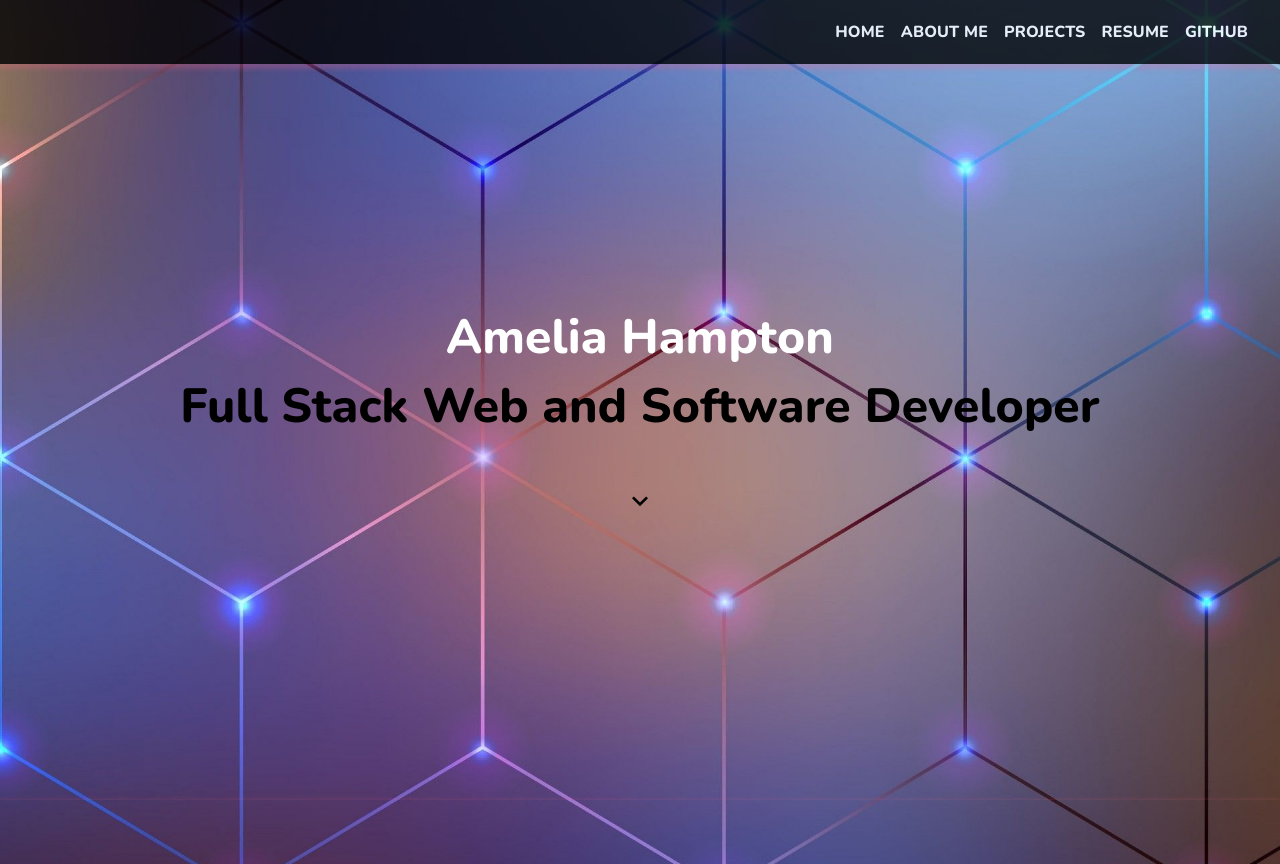
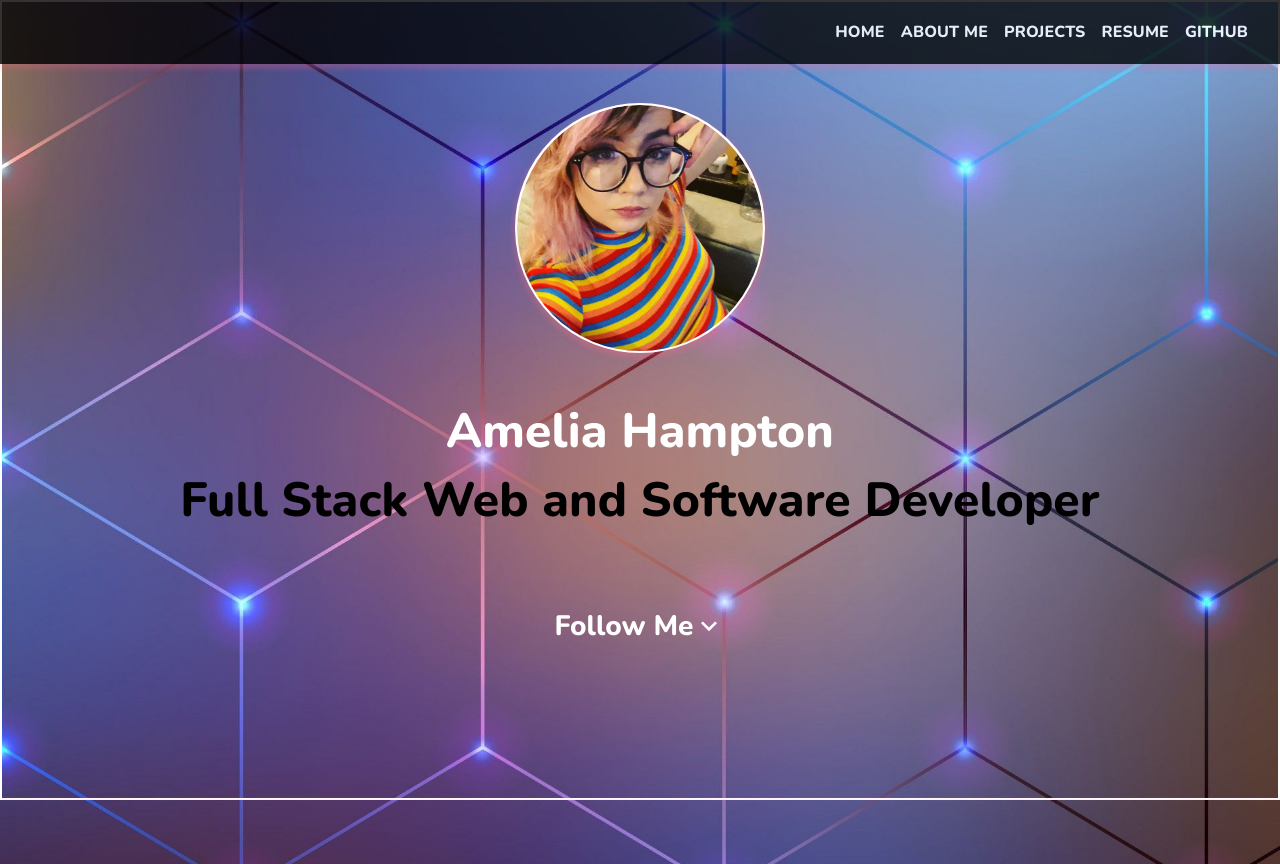
Before and after one commit to hamptoam/hamptoam.github.io, a React (Create React App) app: page / in a window 1280 px wide. Built offline with nearby package versions, Linux system fonts and the light colour scheme.

Commit message:
Finally happy and finished with home page.

```diff
--- a/src/components/home.js
+++ b/src/components/home.js
@@ -1,7 +1,9 @@
 import React, {useEffect, useState} from 'react';
 import { makeStyles } from '@material-ui/core/styles';
-import { IconButton, Collapse } from '@material-ui/core';
+import { Typography, IconButton, Collapse, Container, Grid, Card, CardActionArea, CardMedia} from '@material-ui/core';
 import ExpandMoreIcon from '@material-ui/icons/ExpandMore';
+import Radium, {StyleRoot} from 'radium';
+import PropTypes from 'prop-types';
 
 const useStyles = makeStyles({
     root: {
@@ -11,25 +13,64 @@ const useStyles = makeStyles({
        // textAlign: 'center',
         height: '100vh',
         fontFamily: 'Nunito',
+        flexGrow: 1,
+        border: '2px solid white',
+
 
     },
+    grid: {
+    padding: '50px',
+    width: '100%',
+    margin: 'auto',
+    },
+    media: {
+        borderRadius: '50%',
+        backgroundImage: ("../images/temppicture.jpg"),
+        height: '250px',
+    },
+    bubble: {
+        width: '250px',
+        height: '250px',
+        borderRadius: '50%',
+        border: '2px solid white',
+        margin: 'auto',
+        boxShadow: '0 3px 5px 2px rgba(255, 105, 135, .3)',
+    },
     icon: {
-        color: '#fff',
         fontSize: '2rem',
+    },
+    button: {
+        color: 'white',
+        fontFamily: 'Nunito',
     },
     colorText: {
         color:'black',
     },
     container: {
         textAlign: 'center',
+        borderRadius: '25px',
+        padding: '12px',
     },
     title: {
         color: '#fff',
         fontSize: '3rem',
+
     },
     goDown: {
-        color:'black',
+        color:'white',
         fontSize: '2rem',
+    },
+    floating: {
+        animation: '$floating 3000ms ${theme.transitions.easing.easeInOut}',
+        animationName: 'floating',
+        animationDuration: '3s',
+        animationIterationCount: 'infinite',
+        animationTimingFuntion: 'ease-in-out',
+    },
+    "@keyframes floating": {
+        "0%" : { opacity: 0, transform: "translateY(-200%)" },
+        "50%": { opacity: 1, transform: "translateY(0)" },
+        "100%":   { opacity: 2, transform: "translateY(0)" },
     }
 });
 
@@ -44,6 +85,22 @@ export default function Home(props) {
 
     return (
 <div className={classes.root}>
+        <Container className={classes.grid}
+        >
+        <StyleRoot>
+            <Grid style={classes.bounce}>
+                <Card className={classes.bubble} margin={'auto'}>
+                    <CardActionArea>
+                    <CardMedia className={classes.media}
+                            image={require('../images/temppicture.jpg')}
+                        />
+                    </CardActionArea>
+                </Card>
+
+
+
+
+
 <Collapse in={checked} {...(checked ? {timeout: 1000 } : {})} collapsedHeight={50}>
 <div className={classes.container}>
     <h1 className={classes.title}>
@@ -51,10 +108,23 @@ export default function Home(props) {
          <span className={classes.colorText}>Full Stack Web and Software Developer</span>
     </h1>
     <IconButton>
+     <h3 className={classes.button}>
+        Follow Me
+
+         </h3>
         <ExpandMoreIcon className={classes.goDown} />
     </IconButton>
     </div>
     </Collapse>
+    </Grid>
+    </StyleRoot>
+
+    </Container>
     </div>
+
     )
 };
+
+Home.propTypes = {
+    children: PropTypes.element.isRequired
+};
```
